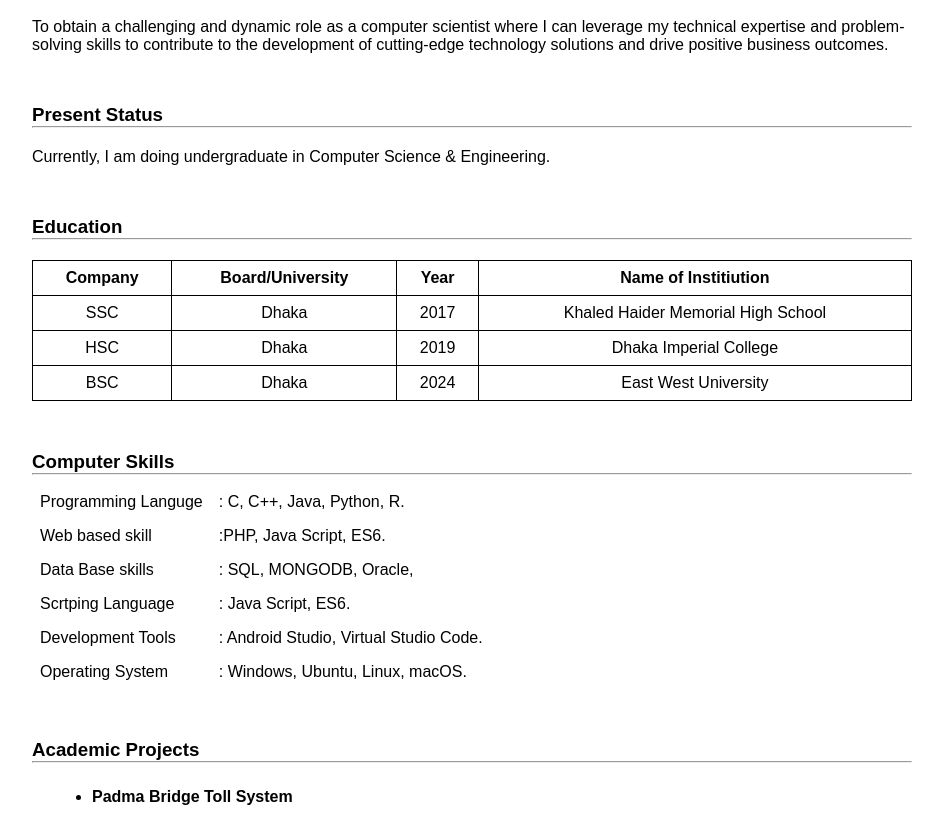
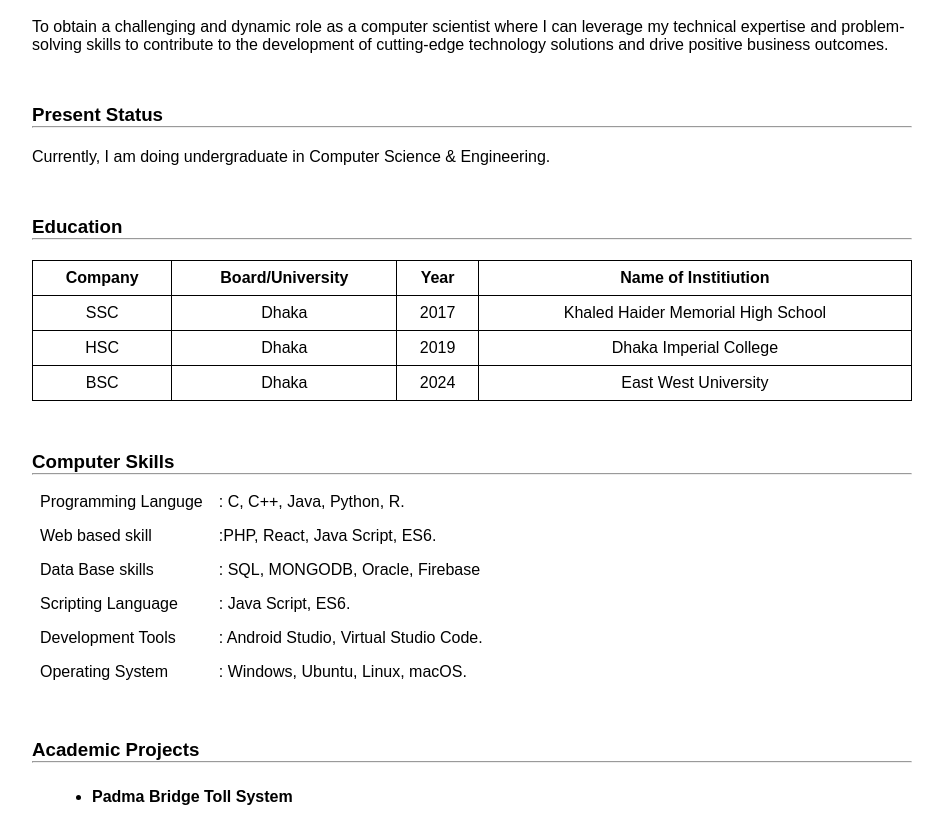
Before and after one commit to sajibkhansk/mycv, a plain HTML site: page index.html in a window 1280 px wide. Shown: the part 280-1096 px from the top of the page, without its empty margins (168-1118 px from the left). Drawn offline with Linux system fonts and the light colour scheme.

Commit message:
react added

```diff
--- a/index.html
+++ b/index.html
@@ -88,14 +88,14 @@
                 </tr>
                 <tr>
                     <td style="border: 0px; text-align: left ">Web based skill</td>
-                    <td style="border: 0px; text-align: left">:PHP, Java Script, ES6. </td>
+                    <td style="border: 0px; text-align: left">:PHP, React, Java Script, ES6. </td>
                 </tr>
                 <tr>
                     <td style="border: 0px; text-align: left">Data Base skills</td>
-                    <td style="border: 0px; text-align: left">: SQL, MONGODB, Oracle,</td>
+                    <td style="border: 0px; text-align: left">: SQL, MONGODB, Oracle, Firebase</td>
                 </tr>
                 <tr>
-                    <td style="border: 0px; text-align: left">Scrtping Language</td>
+                    <td style="border: 0px; text-align: left">Scripting Language</td>
                     <td style="border: 0px; text-align: left">: Java Script, ES6.</td>
                 </tr>
                 <tr>
```
